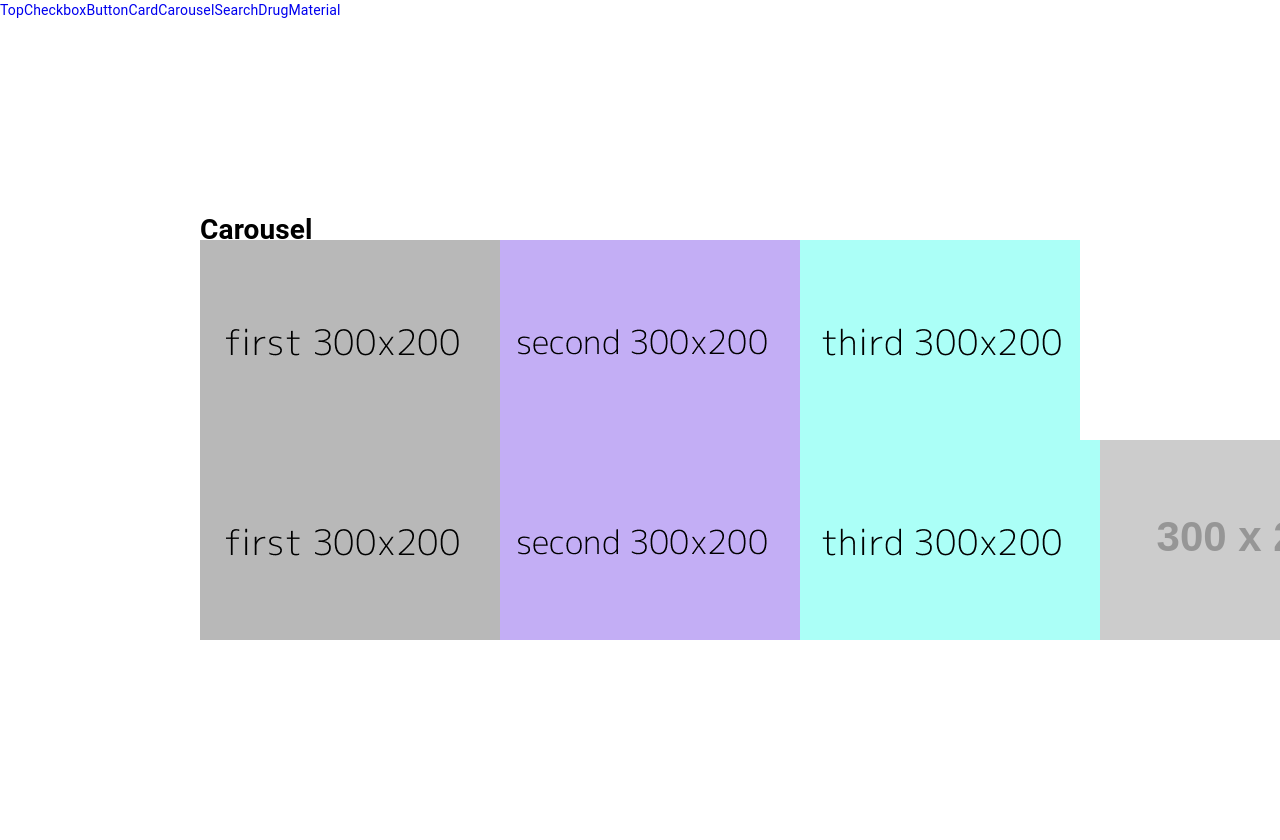
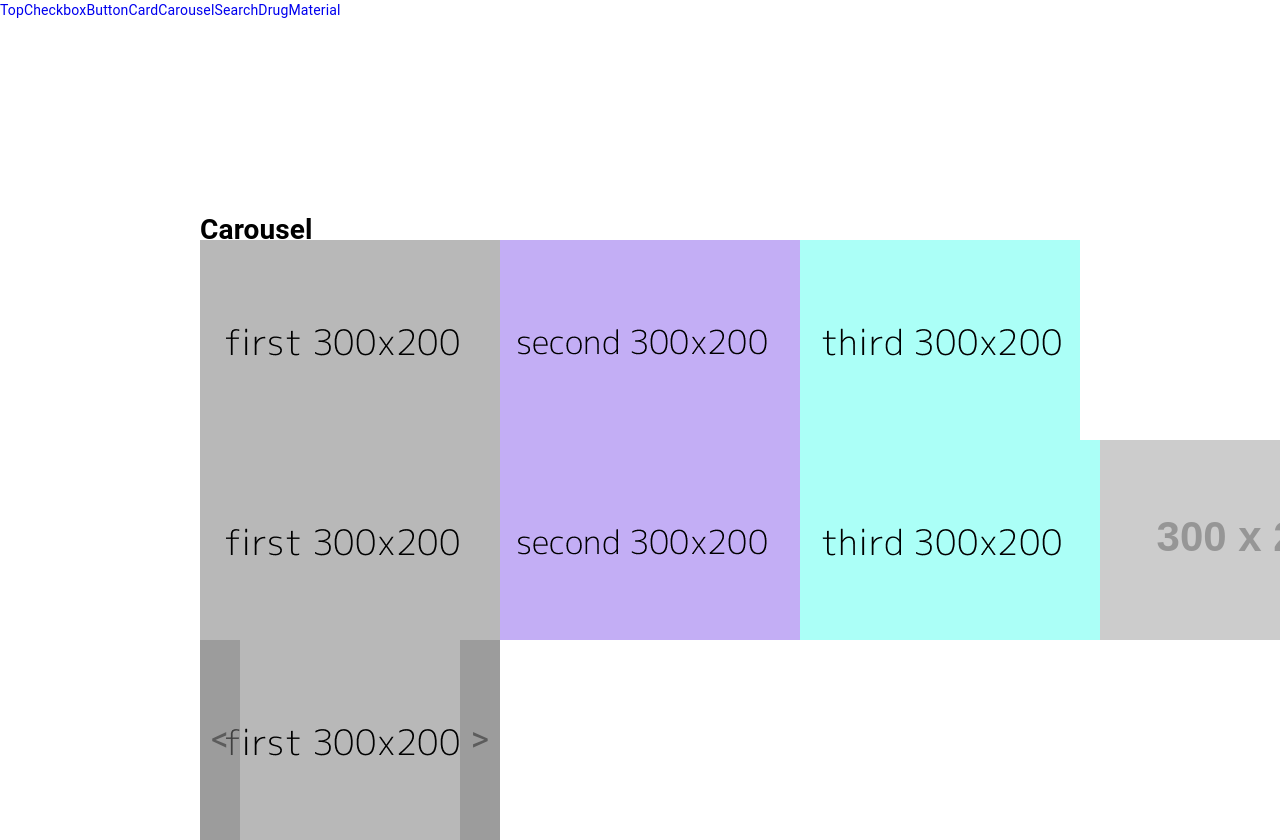
Before and after one commit to igayamaguchi/vue-ui-example, a Nuxt app: page /carousel in a window 1280 px wide. Shown: the top 840 px of the page. Before the commit the page ends 800 px from the top, so only its background shows below. Built offline with nearby package versions, Linux system fonts and the light colour scheme.

Commit message:
add snap carousel

```diff
--- /dev/null
+++ b/components/carousel/ScrollSnapCarousel.vue
@@ -0,0 +1,129 @@
+<template>
+  <div :class="$style.wrap">
+    <ul ref="listWrap">
+      <li
+        v-for="(img, index) in imgList"
+        :key="index">
+        <img :src="img">
+      </li>
+    </ul>
+    <div
+      :class="$style.prev"
+      @click="prev">&lt;
+    </div>
+    <div
+      :class="$style.next"
+      @click="next">&gt;
+    </div>
+  </div>
+</template>
+
+<script>
+const IMG_WIDTH = 300
+
+export default {
+  name: 'ScrollSnapCarousel',
+  props: {
+    displayCount: {
+      type: Number,
+      default: 1,
+    },
+    imgList: {
+      type: Array,
+      required: true,
+    },
+  },
+  data() {
+    return {
+      initialWidth: IMG_WIDTH,
+      addWidth: 0,
+      active: 0,
+    }
+  },
+  mounted() {
+    setInterval(() => {
+      this.active = Math.floor(this.$refs.listWrap.scrollLeft / IMG_WIDTH)
+    }, 100)
+  },
+  methods: {
+    prev() {
+      if (this.active === 0) return
+      this.active--
+      this.scroll()
+    },
+    next() {
+      if (this.active === this.imgList.length - 1) return
+      this.active++
+      this.scroll()
+    },
+    scroll() {
+      // GOOD
+      this.$refs.listWrap.scrollTo({
+        behavior: 'smooth',
+        left: this.active * IMG_WIDTH,
+      })
+
+      // NO GOOD because disable snap
+      // this.$refs.listWrap.scrollLeft = this.active * IMG_WIDTH
+    },
+  },
+}
+</script>
+
+<style scoped>
+ul {
+  width: 300px;
+  height: 200px;
+  /*overflow: hidden;*/
+  overflow-x: scroll;
+  scroll-snap-type: x mandatory;
+  display: flex;
+  list-style: none;
+}
+
+li {
+  width: 300px;
+  min-width: 300px;
+  height: 200px;
+  flex-shrink: 0;
+  scroll-snap-align: center;
+}
+</style>
+<style module>
+.wrap {
+  position: relative;
+  width: 300px;
+}
+
+.prev,
+.next {
+  display: none;
+  position: absolute;
+  top: 0;
+  width: 40px;
+  height: 100%;
+  background-color: gray;
+  opacity: 0.5;
+  user-select: none;
+  cursor: pointer;
+  font-size: 35px;
+}
+
+/*.wrap:hover .prev,*/
+/*.wrap:hover .next {*/
+.prev,
+.next {
+  display: flex;
+  justify-content: center;
+  align-items: center;
+  transition: all 300ms 0s ease;
+}
+
+.prev {
+  left: 0;
+}
+
+.next {
+  right: 0;
+}
+</style>
--- a/pages/carousel.vue
+++ b/pages/carousel.vue
@@ -3,25 +3,31 @@
     <h1>Carousel</h1>
     <normal-carousel
       :display-count="1"
-      :img-list="forNormalCarousel"/>
+      :img-list="forNormalCarousel" />
     <div style="width: 300px; height: 200px">
       <normal-transform3d-carousel
         :display-count="5"
-        :img-list="forNormalCarousel"/>
+        :img-list="forNormalCarousel" />
     </div>
+    <!--    <div style="width: 300px; height: 200px">-->
+    <scroll-snap-carousel
+      :display-count="5"
+      :img-list="forNormalCarousel" />
+      <!--    </div>-->
   </div>
 </template>
 
 <script>
 import NormalCarousel from '~/components/carousel/NormalCarousel'
 import NormalTransform3dCarousel from '~/components/carousel/NormalTransform3dCarousel.vue'
+import ScrollSnapCarousel from '~/components/carousel/ScrollSnapCarousel.vue'
 
 export default {
   name: 'Carousel',
   provide: {
     carousel: this,
   },
-  components: { NormalCarousel, NormalTransform3dCarousel },
+  components: { NormalCarousel, NormalTransform3dCarousel, ScrollSnapCarousel },
   data() {
     return {
       forNormalCarousel: [
```
